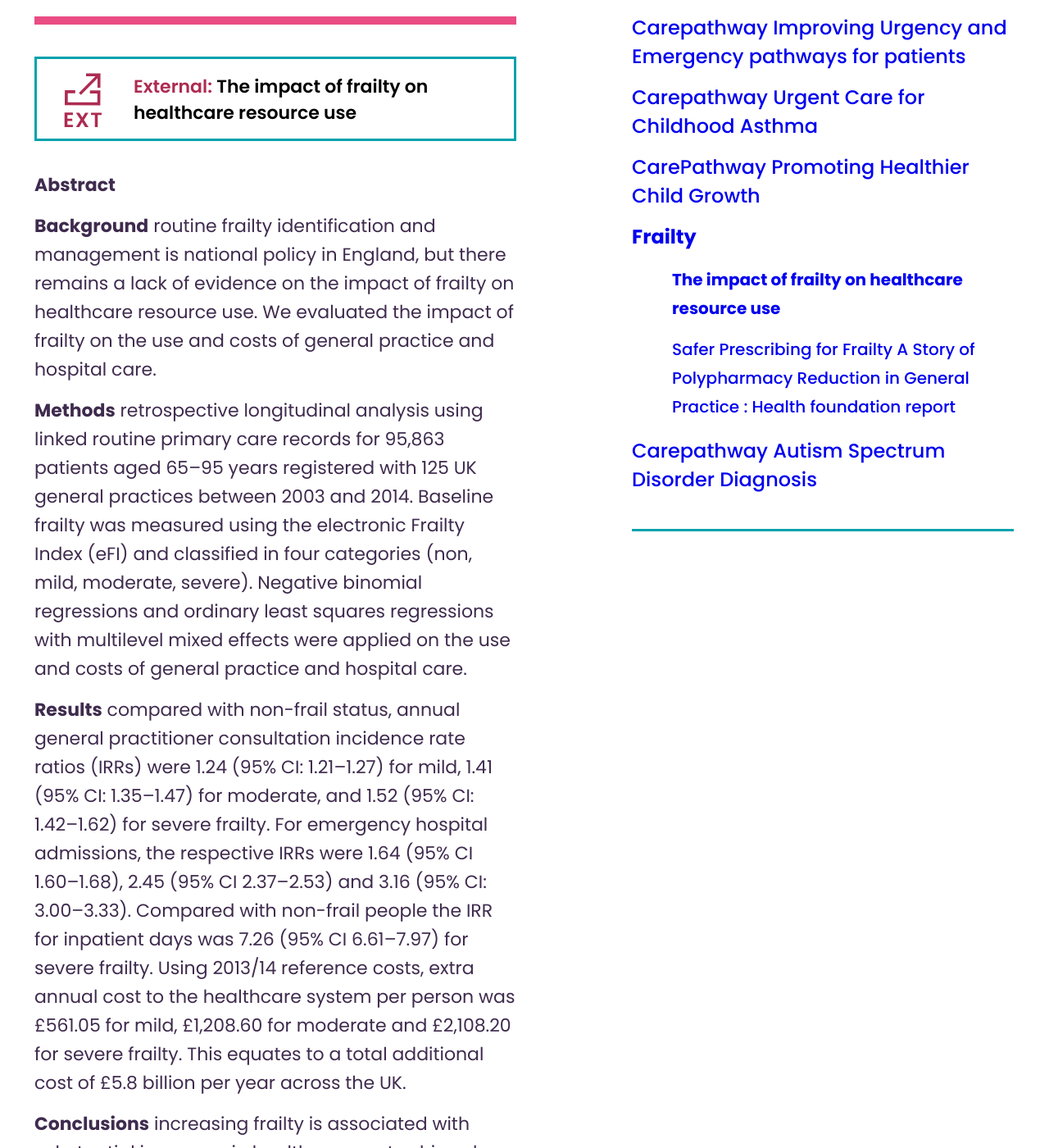
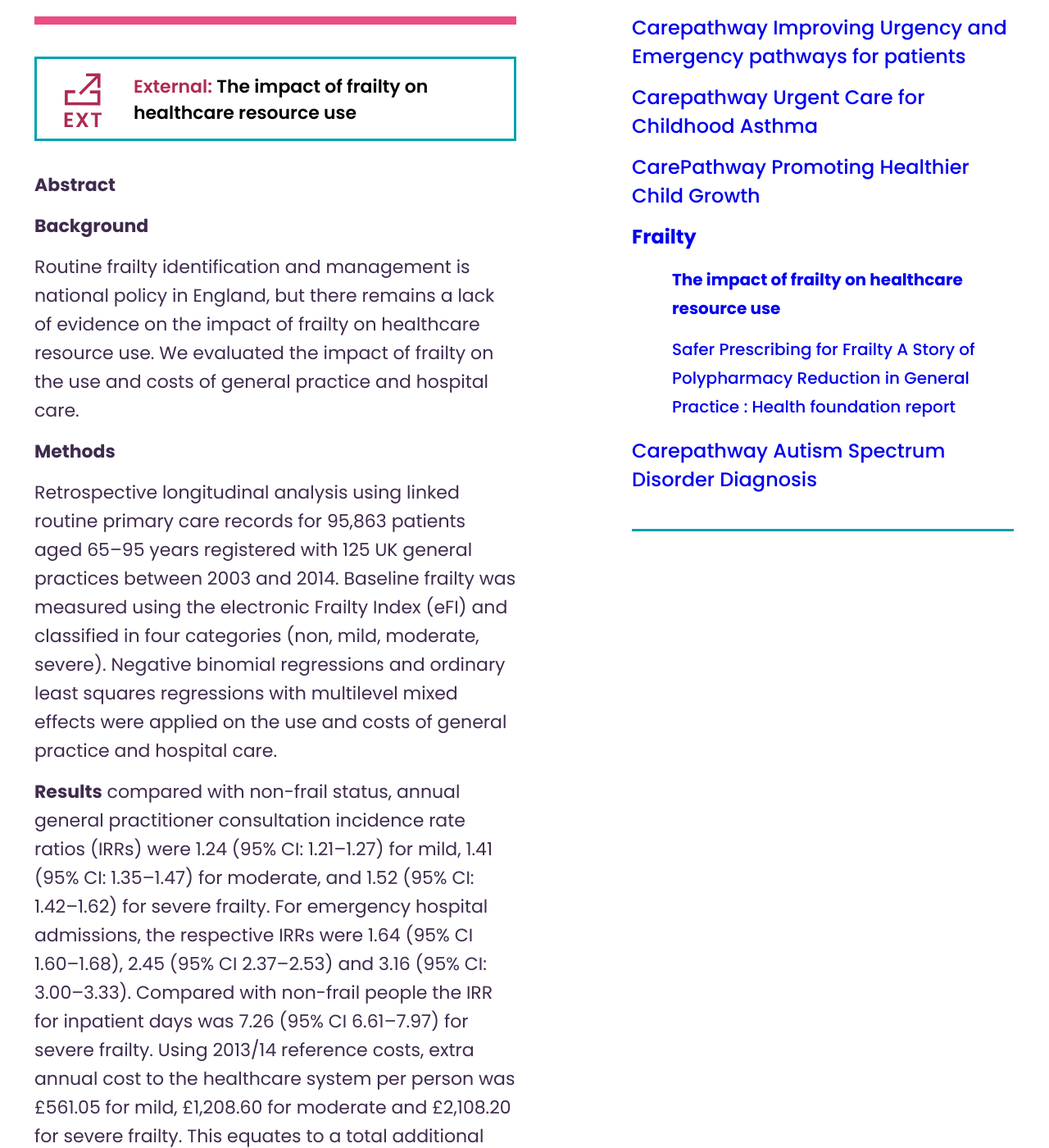
Before and after one commit to connectedhealthcities/connectedhealthcities, a Jekyll site: the page built from connected-yorkshire/frailty/the-impact-of-frailty-on-healthcare-resource-use.md, in a window 1280 px wide and 1400 px high, scrolled down 483 px. Shown: the whole window at 82% size. Built offline with Jekyll 4.4.1, drawn with Linux system fonts in a browser that asks for light colours; our own code applies the rules of GitHub Pages for plain Markdown files; some of the changed text lies outside the part shown.

Commit message:
Update the-impact-of-frailty-on-healthcare-resource-use.md

```diff
--- a/connected-yorkshire/frailty/the-impact-of-frailty-on-healthcare-resource-use.md
+++ b/connected-yorkshire/frailty/the-impact-of-frailty-on-healthcare-resource-use.md
@@ -12,16 +12,20 @@ resources:
 **Abstract**
 
 **Background**
-routine frailty identification and management is national policy in England, but there remains a lack of evidence on the impact of frailty on healthcare resource use. We evaluated the impact of frailty on the use and costs of general practice and hospital care.
+
+Routine frailty identification and management is national policy in England, but there remains a lack of evidence on the impact of frailty on healthcare resource use. We evaluated the impact of frailty on the use and costs of general practice and hospital care.
 
 **Methods**
-retrospective longitudinal analysis using linked routine primary care records for 95,863 patients aged 65–95 years registered with 125 UK general practices between 2003 and 2014. Baseline frailty was measured using the electronic Frailty Index (eFI) and classified in four categories (non, mild, moderate, severe). Negative binomial regressions and ordinary least squares regressions with multilevel mixed effects were applied on the use and costs of general practice and hospital care.
+
+Retrospective longitudinal analysis using linked routine primary care records for 95,863 patients aged 65–95 years registered with 125 UK general practices between 2003 and 2014. Baseline frailty was measured using the electronic Frailty Index (eFI) and classified in four categories (non, mild, moderate, severe). Negative binomial regressions and ordinary least squares regressions with multilevel mixed effects were applied on the use and costs of general practice and hospital care.
 
 **Results**
 compared with non-frail status, annual general practitioner consultation incidence rate ratios (IRRs) were 1.24 (95% CI: 1.21–1.27) for mild, 1.41 (95% CI: 1.35–1.47) for moderate, and 1.52 (95% CI: 1.42–1.62) for severe frailty. For emergency hospital admissions, the respective IRRs were 1.64 (95% CI 1.60–1.68), 2.45 (95% CI 2.37–2.53) and 3.16 (95% CI: 3.00–3.33). Compared with non-frail people the IRR for inpatient days was 7.26 (95% CI 6.61–7.97) for severe frailty. Using 2013/14 reference costs, extra annual cost to the healthcare system per person was £561.05 for mild, £1,208.60 for moderate and £2,108.20 for severe frailty. This equates to a total additional cost of £5.8 billion per year across the UK.
 
 **Conclusions**
-increasing frailty is associated with substantial increases in healthcare costs, driven by increased hospital admissions, longer inpatient stay, and increased general practice consultations.
 
-*Keywords
-health policy, frailty, healthcare use, Clinical Practice Research Datalink (CPRD), electronic Frailty Index (eFI), older people*
+Increasing frailty is associated with substantial increases in healthcare costs, driven by increased hospital admissions, longer inpatient stay, and increased general practice consultations.
+
+**Keywords**
+
+*health policy, frailty, healthcare use, Clinical Practice Research Datalink (CPRD), electronic Frailty Index (eFI), older people*
```
